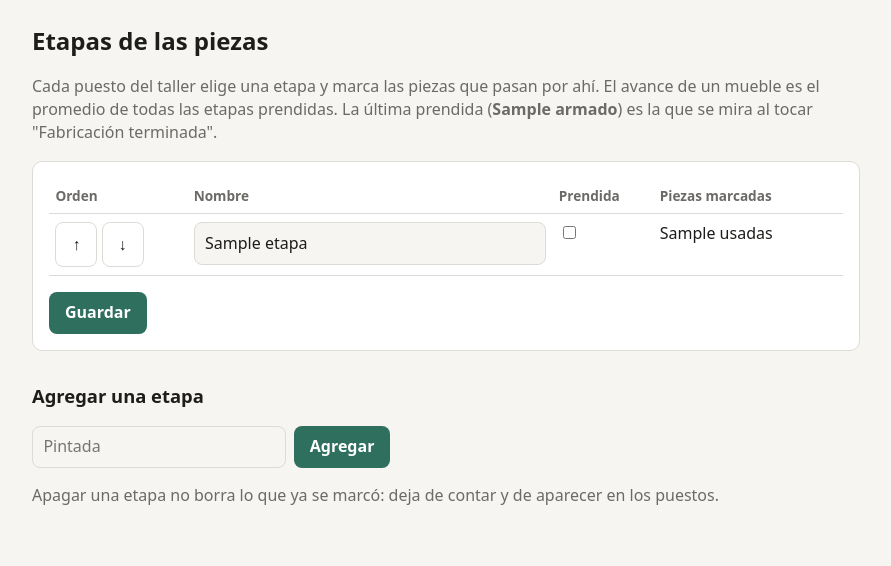
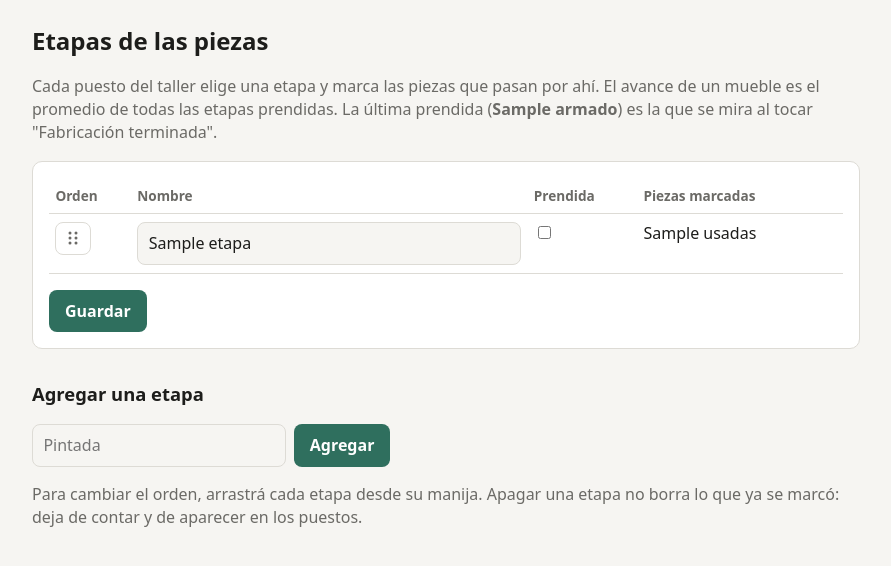
Before and after one commit to caciquemar/visor-saas, a Django app: template app/templates/avance/etapas.html in a window 1280 px wide. Shown: the part 48-614 px from the top of the page, without its empty margins (194-1085 px from the left). Run offline with Django 5.2, Linux system fonts and the light colour scheme; the template is opened without the code that fills it: most values are stand-ins (such as "Sample title", 1, 10 or a date in 2020).

Commit message:
Etapas: el orden se cambia arrastrando una manija en vez de flechas
Al soltar se guarda solo (con los nombres y tildes como estén); también se mueve
con las flechas del teclado. Arreglo: la pantalla mostraba las etapas sin el
orden guardado (con annotate, Django no aplica el orden de Meta).

Co-Authored-By: Claude Opus 5.5 <noreply@anthropic.com>

```diff
--- a/app/templates/avance/etapas.html
+++ b/app/templates/avance/etapas.html
@@ -1,31 +1,84 @@
 {% extends 'base.html' %}
 {% block titulo %}Etapas{% endblock %}
+{% block cabeza %}
+<style>
+  .pad { touch-action:none; cursor:grab; background:transparent; color:var(--suave); border:1px solid var(--borde);
+         padding:.45rem .55rem; line-height:0; }
+  .pad:active { cursor:grabbing; }
+  tr.arrastrando { background:var(--fondo); outline:2px solid var(--acento); outline-offset:-2px; }
+  tr.arrastrando .pad { color:var(--acento); border-color:var(--acento); }
+</style>
+{% endblock %}
 {% block contenido %}
 <h1>Etapas de las piezas</h1>
 <p class="suave">Cada puesto del taller elige una etapa y marca las piezas que pasan por ahí. El avance de un mueble es el
   promedio de todas las etapas prendidas. La última prendida{% if armado %} (<strong>{{ armado.nombre }}</strong>){% endif %}
   es la que se mira al tocar "Fabricación terminada".</p>
-<form method="post" class="caja">{% csrf_token %}
+<form method="post" class="caja" id="formEtapas">{% csrf_token %}
+  <input type="hidden" name="orden" id="orden">
   <div class="tabla"><table>
-    <tr><th>Orden</th><th>Nombre</th><th>Prendida</th><th>Piezas marcadas</th><th></th></tr>
+    <thead><tr><th>Orden</th><th>Nombre</th><th>Prendida</th><th>Piezas marcadas</th><th></th></tr></thead>
+    <tbody id="filas">
     {% for e in etapas %}
-    <tr>
-      <td style="white-space:nowrap">
-        <button class="secundario" name="accion" value="subir-{{ e.pk }}" aria-label="Subir {{ e.nombre }}"{% if forloop.first %} disabled{% endif %}>↑</button>
-        <button class="secundario" name="accion" value="bajar-{{ e.pk }}" aria-label="Bajar {{ e.nombre }}"{% if forloop.last %} disabled{% endif %}>↓</button></td>
+    <tr data-id="{{ e.pk }}">
+      <td><button type="button" class="pad" aria-label="Mover {{ e.nombre }} (arrastrá, o flechas arriba y abajo)">
+        <svg width="16" height="16" viewBox="0 0 16 16" aria-hidden="true" fill="currentColor"><circle cx="5" cy="3" r="1.5"/><circle cx="11" cy="3" r="1.5"/><circle cx="5" cy="8" r="1.5"/><circle cx="11" cy="8" r="1.5"/><circle cx="5" cy="13" r="1.5"/><circle cx="11" cy="13" r="1.5"/></svg></button></td>
       <td><input name="nombre-{{ e.pk }}" value="{{ e.nombre }}" maxlength="40" aria-label="Nombre de la etapa"></td>
       <td><input type="checkbox" name="activa-{{ e.pk }}" value="1"{% if e.activa %} checked{% endif %} aria-label="Prendida"></td>
       <td>{{ e.usadas }}</td>
       <td>{% if not e.usadas %}<button class="secundario" name="accion" value="borrar-{{ e.pk }}">Borrar</button>{% endif %}</td>
     </tr>
     {% endfor %}
+    </tbody>
   </table></div>
-  <div class="acciones"><button name="accion" value="guardar">Guardar</button></div>
+  <div class="acciones"><button name="accion" value="guardar" id="btnGuardar">Guardar</button></div>
 </form>
 <h2>Agregar una etapa</h2>
 <form method="post" class="acciones">{% csrf_token %}
   <input name="nombre" maxlength="40" placeholder="Pintada" aria-label="Nombre de la etapa nueva" style="width:auto">
   <button name="accion" value="agregar">Agregar</button>
 </form>
-<p class="suave">Apagar una etapa no borra lo que ya se marcó: deja de contar y de aparecer en los puestos.</p>
+<p class="suave">Para cambiar el orden, arrastrá cada etapa desde su manija. Apagar una etapa no borra lo que ya se marcó:
+  deja de contar y de aparecer en los puestos.</p>
+<script>
+(() => {
+  // arrastrar la manija mueve la fila; al soltar se guarda (con los nombres y las tildes como estén)
+  const filas = document.getElementById('filas');
+  const guardar = () => {
+    document.getElementById('orden').value = [...filas.children].map(f => f.dataset.id).join(',');
+    document.getElementById('formEtapas').requestSubmit(document.getElementById('btnGuardar'));
+  };
+  filas.querySelectorAll('.pad').forEach(pad => {
+    const fila = pad.closest('tr');
+    let movio = false;
+    pad.addEventListener('pointerdown', e => {
+      e.preventDefault(); pad.setPointerCapture(e.pointerId); fila.classList.add('arrastrando'); movio = false;
+    });
+    pad.addEventListener('pointermove', e => {
+      if (!pad.hasPointerCapture(e.pointerId)) return;
+      // se mueven las vecinas, no la fila arrastrada: sacarla de la página le hace perder el puntero
+      for (let antes; (antes = fila.previousElementSibling) && e.clientY < antes.getBoundingClientRect().top + antes.offsetHeight / 2;){
+        fila.after(antes); movio = true;
+      }
+      for (let despues; (despues = fila.nextElementSibling) && e.clientY > despues.getBoundingClientRect().top + despues.offsetHeight / 2;){
+        fila.before(despues); movio = true;
+      }
+    });
+    const soltar = e => {
+      if (!fila.classList.contains('arrastrando')) return;
+      fila.classList.remove('arrastrando');
+      if (movio) guardar();
+    };
+    pad.addEventListener('pointerup', soltar);
+    pad.addEventListener('pointercancel', soltar);
+    pad.addEventListener('lostpointercapture', soltar);
+    pad.addEventListener('keydown', e => {
+      if (e.key === 'ArrowUp' && fila.previousElementSibling) fila.after(fila.previousElementSibling);
+      else if (e.key === 'ArrowDown' && fila.nextElementSibling) fila.before(fila.nextElementSibling);
+      else return;
+      e.preventDefault(); pad.focus(); guardar();
+    });
+  });
+})();
+</script>
 {% endblock %}
```
Also changed, not shown: app/avance/vistas.py (+11 -8 lines), tests/app/test_avance.py (+14 -0 lines).
